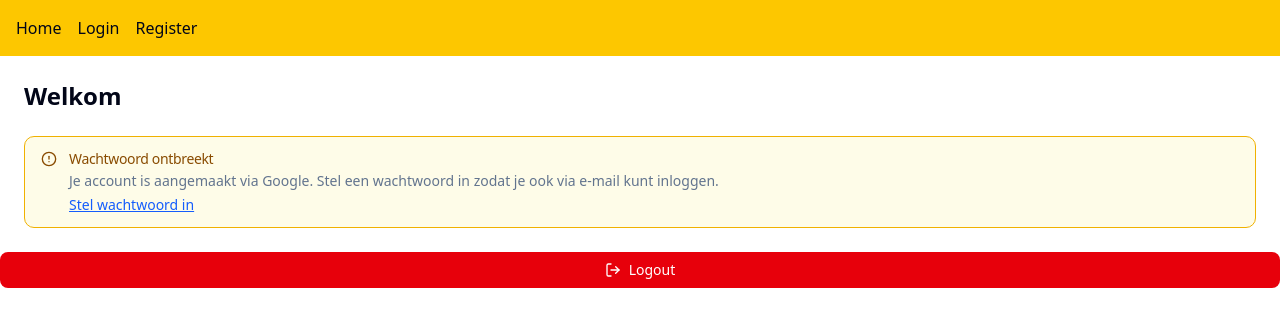
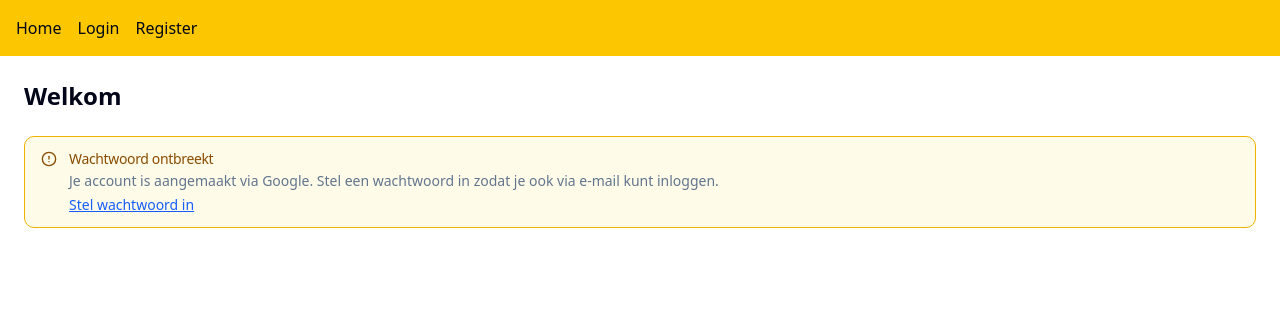
Before and after one commit to LafautKristof/chat_frontend, a Next.js app: page /dashboard in a window 1280 px wide. Shown: the top 326 px of the page. Built offline with nearby package versions, Linux system fonts and the light colour scheme; no server answers.

Commit message:
remove logs

```diff
--- a/src/app/api/auth/[...nextauth]/route.ts
+++ b/src/app/api/auth/[...nextauth]/route.ts
@@ -66,13 +66,11 @@ export const authOptions: NextAuthOptions = {
 
             const backendUrl =
                 process.env.BACKEND_URL || process.env.NEXT_PUBLIC_BACKEND_URL;
-            console.log("Fetching user from backend:", backendUrl);
 
             try {
                 const res = await fetch(
                     `${backendUrl}/auth/user?email=${session.user.email}`
                 );
-                console.log("Response status:", res.status);
 
                 if (res.ok) {
                     const dbUser = await res.json();
--- a/src/app/dashboard/page.tsx
+++ b/src/app/dashboard/page.tsx
@@ -36,7 +36,6 @@ export default function Dashboard() {
                     </Alert>
                 )}
             </div>
-            <LogoutButton />
         </>
     );
 }
--- a/src/app/users/[id]/UserClient.tsx
+++ b/src/app/users/[id]/UserClient.tsx
@@ -21,11 +21,6 @@ export default function UserClient({ userId }: { userId: string }) {
     useEffect(() => {
         async function loadUser() {
             try {
-                console.log(
-                    "Fetching users from:",
-                    process.env.NEXT_PUBLIC_BACKEND_URL + "/users"
-                );
-
                 const res = await fetch(
                     `${process.env.NEXT_PUBLIC_BACKEND_URL}/users/${userId}`
                 );
--- a/src/components/LoginForm.tsx
+++ b/src/components/LoginForm.tsx
@@ -16,7 +16,7 @@ export default function LoginPage() {
         await signIn("credentials", {
             email,
             password,
-            callbackUrl: "/profile",
+            callbackUrl: "/chat",
         });
     }
 
```
